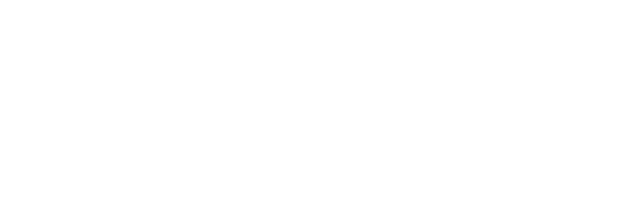
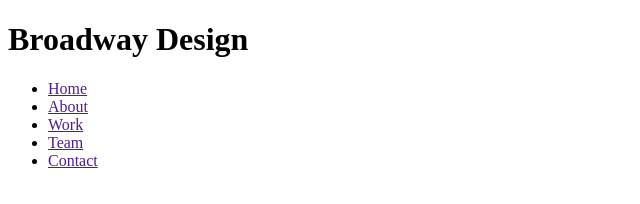
Before and after one commit to Fercken/broadway, a plain HTML site: page index.html in a window 1280 px wide. Shown: the whole page, without its empty margins (0-640 px from the left). Drawn offline with Linux system fonts and the light colour scheme.

Commit message:
Add header, unordered list (menu), resource images

```diff
--- a/index.html
+++ b/index.html
@@ -6,6 +6,15 @@
   <title>Broadway Design</title>
 </head>
 <body>
-
+  <div class="header">
+    <h1>Broadway Design</h1>
+    <ul>
+      <li><a href="">Home</a></li>
+      <li><a href="">About</a></li>
+      <li><a href="">Work</a></li>
+      <li><a href="">Team</a></li>
+      <li><a href="">Contact</a></li>
+    </ul>
+  </div>
 </body>
 </html>
```
Also changed, not shown: resources/images/the-flatiron-building.png (added).
